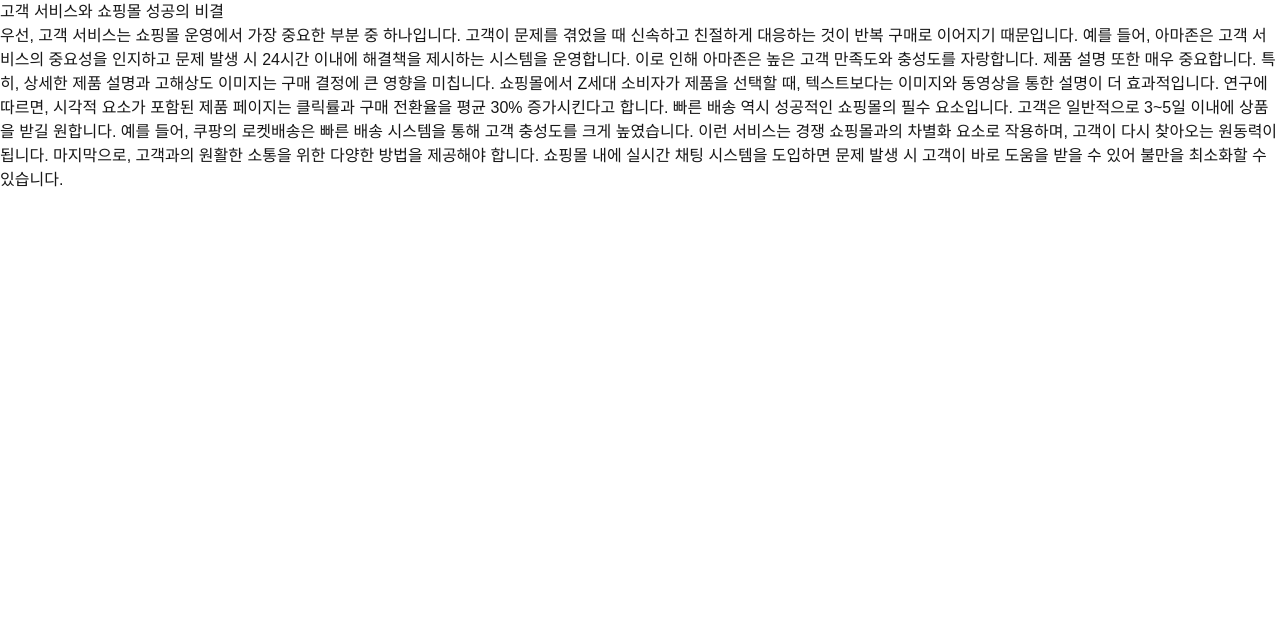
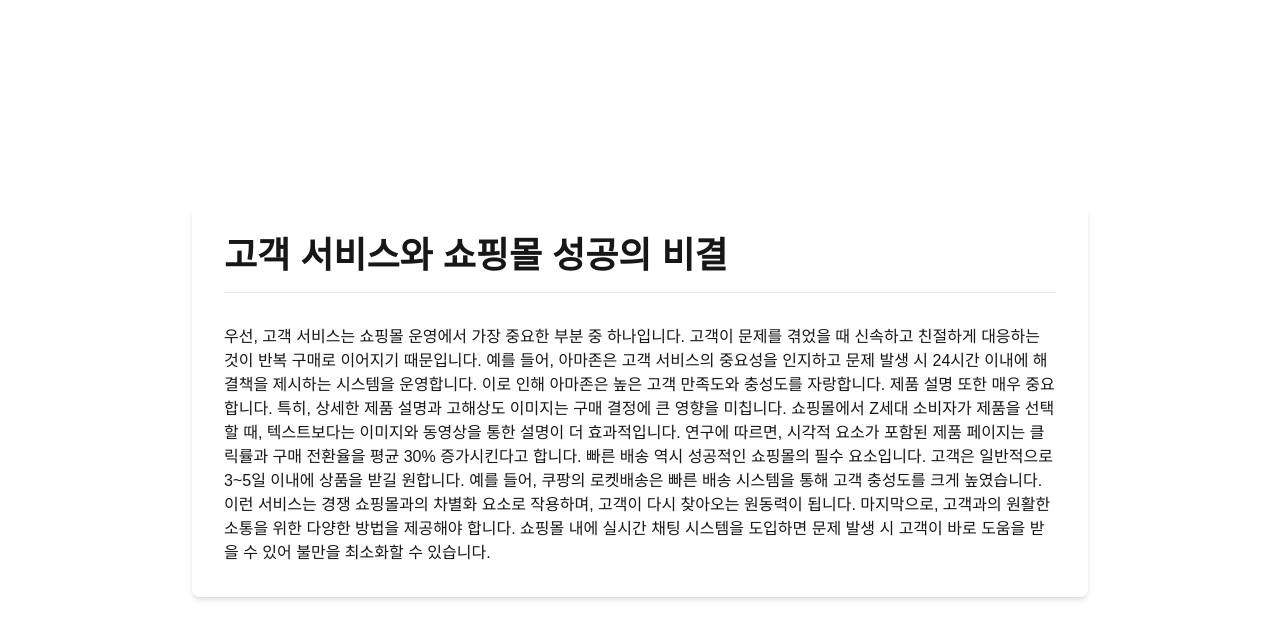
Before and after one commit to YuHyeonWook/Adsence-RaffleBlog, a Next.js app: page /blog/1 in a window 1280 px wide. Shown: the top 638 px of the page. Built offline with nearby package versions, Linux system fonts and the light colour scheme.

Commit message:
style : 상세페이지 수정

```diff
--- a/app/blog/[id]/page.tsx
+++ b/app/blog/[id]/page.tsx
@@ -8,15 +8,25 @@ export default function BlogPost() {
   const { id } = params;
 
   const post = posts.find((p) => p.id === id);
+  const paragraphs = post?.content.split("\n");
 
   if (!post) {
-    return <div>Post not found</div>;
+    return <div className="text-center text-red-500">Post not found</div>;
   }
 
   return (
-    <div>
-      <h1>{post.title}</h1>
-      <p>{post.content}</p>
+    <div className="flex flex-col items-center justify-center min-h-screen ">
+      <article className="prose lg:prose-xl max-w-4xl p-8 rounded-lg shadow-md">
+        <header className="border-b pb-4 mb-8">
+          <h1 className="text-4xl font-bold">{post.title}</h1>
+        </header>
+
+        <section className="space-y-6">
+          {paragraphs?.map((paragraph, index) => (
+            <p key={index}>{paragraph}</p>
+          ))}
+        </section>
+      </article>
     </div>
   );
 }
```
